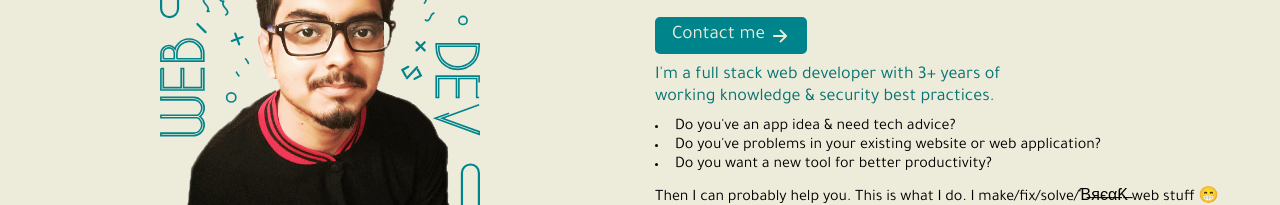
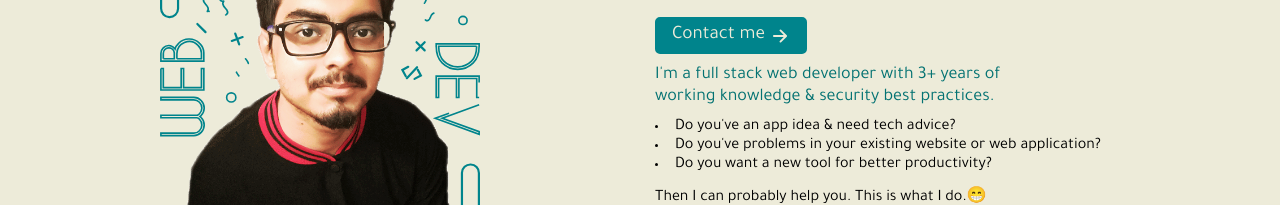
Before and after one commit to Ahsan-zaman/portfolio, a plain HTML site: page index.html in a window 1280 px wide. Shown: the part 359-564 px from the top of the page. Drawn offline with nearby package versions, Linux system fonts and the light colour scheme.

Commit message:
little update

```diff
--- a/index.html
+++ b/index.html
@@ -288,7 +288,7 @@
                     </li>
                 </ul>
 
-                Then I can probably help you. This is what I do. I make/fix/solve/Ɓ̶я̶є̶α̶Ƙ̶ web stuff 😁
+                Then I can probably help you. This is what I do.😁
                 </p>
                 <h1 class="typed"> </h1>
             </div>
```
